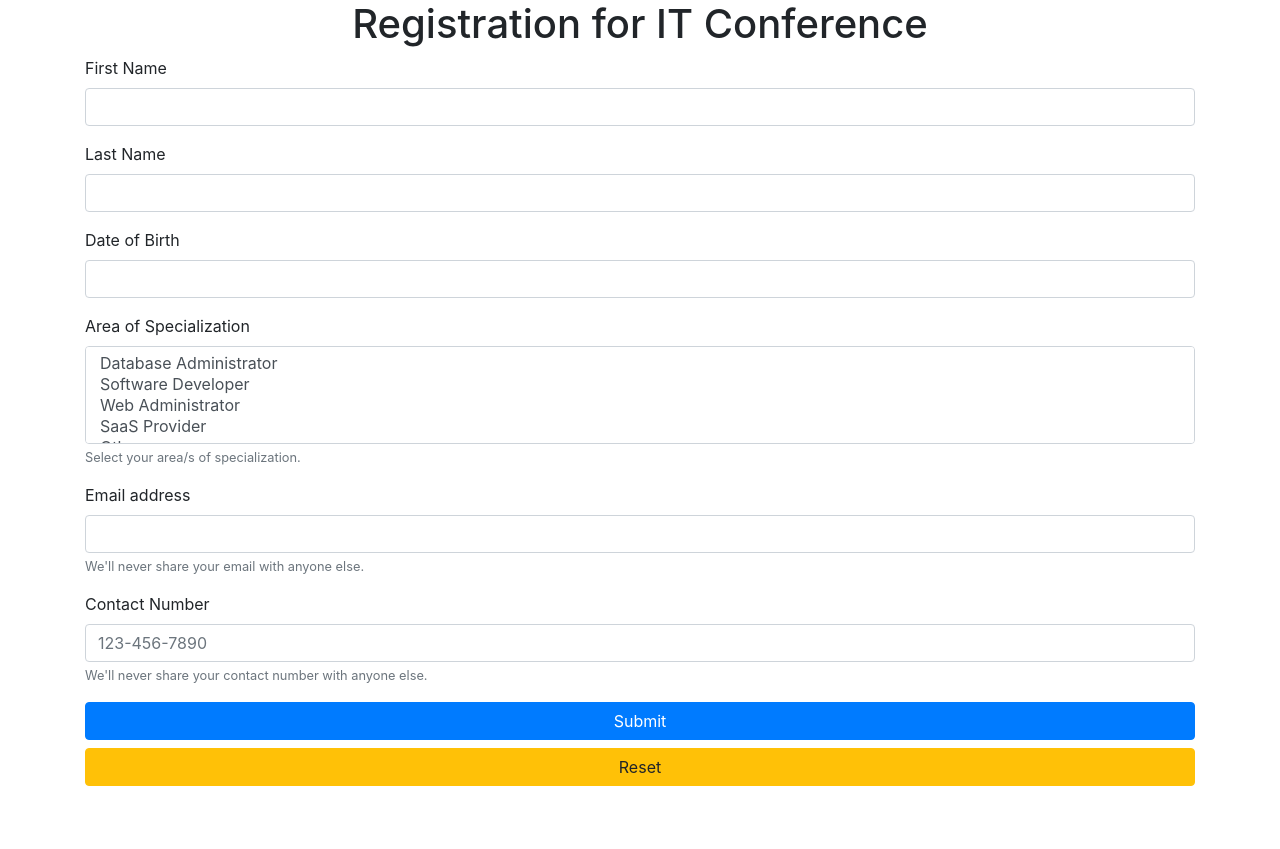
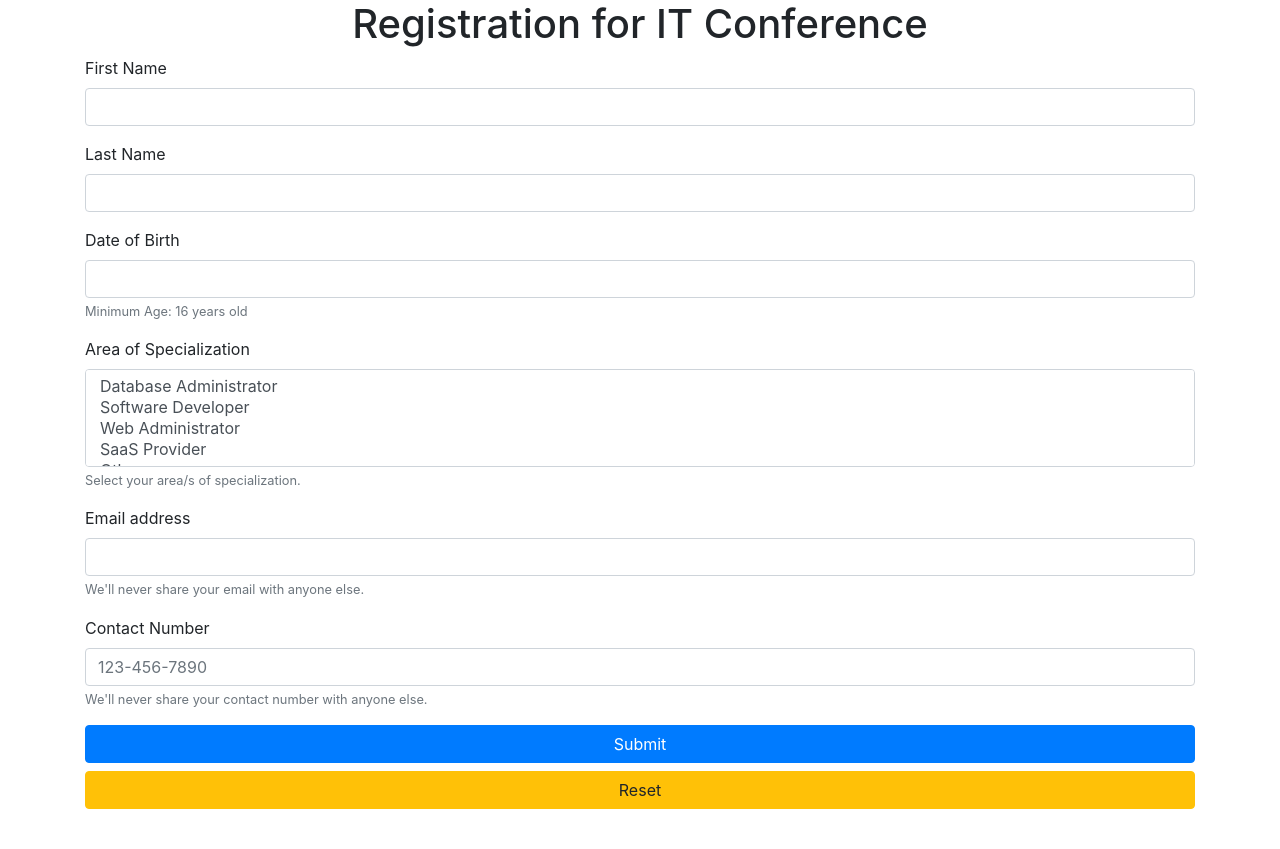
Before and after one commit to YanickGit/attendance, a PHP site: page / in a window 1280 px wide. Shown: the top 849 px of the page. Run offline with PHP 8.4, Linux system fonts and the light colour scheme; some libraries are stand-ins or nearby versions.

Commit message:
Update Form
Update Form

```diff
--- a/index.php
+++ b/index.php
@@ -25,10 +25,10 @@
             <label for="lastname">Last Name</label>
             <input type="text" class="form-control" id="lastname" aria-describedby="lastname" required>
         </div>
-        <!-- Set Date Format to yyyy-mm-dd -->
         <div class="form-group">
             <label for="dob">Date of Birth</label>
             <input type="text" class="form-control" id="dob" aria-describedby="dob" required>
+            <small id="dobHelp" class="form-text text-muted">Minimum Age: 16 years old</small>
         </div>
         <!-- Pull List From Database -->
         <div class="form-group">
```
